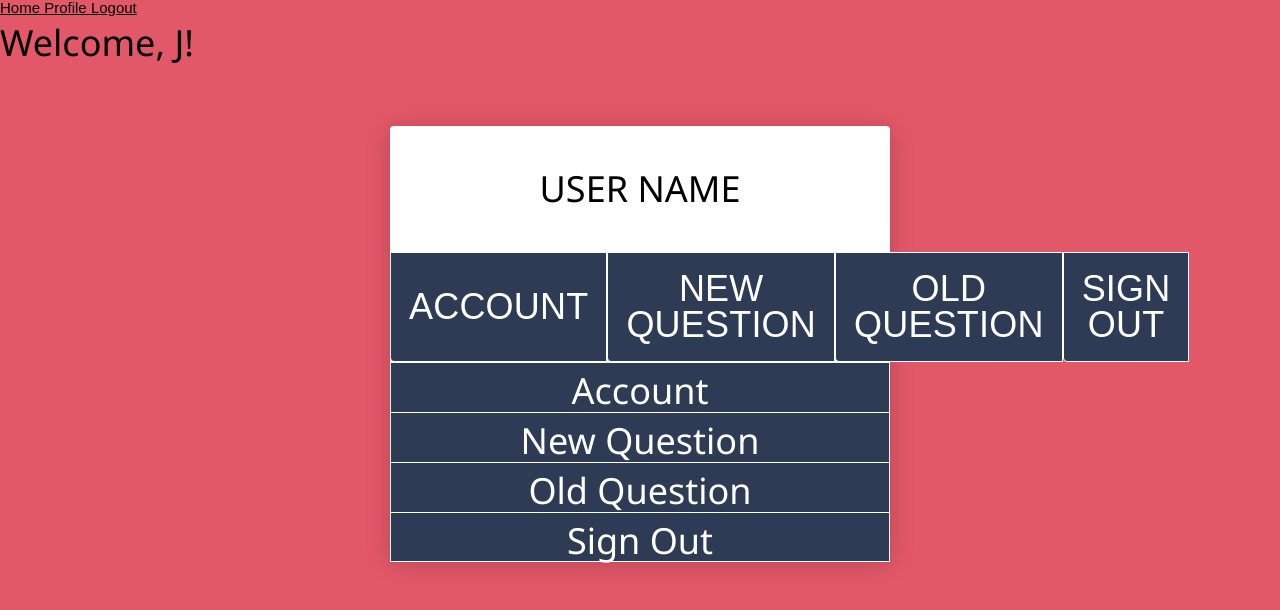
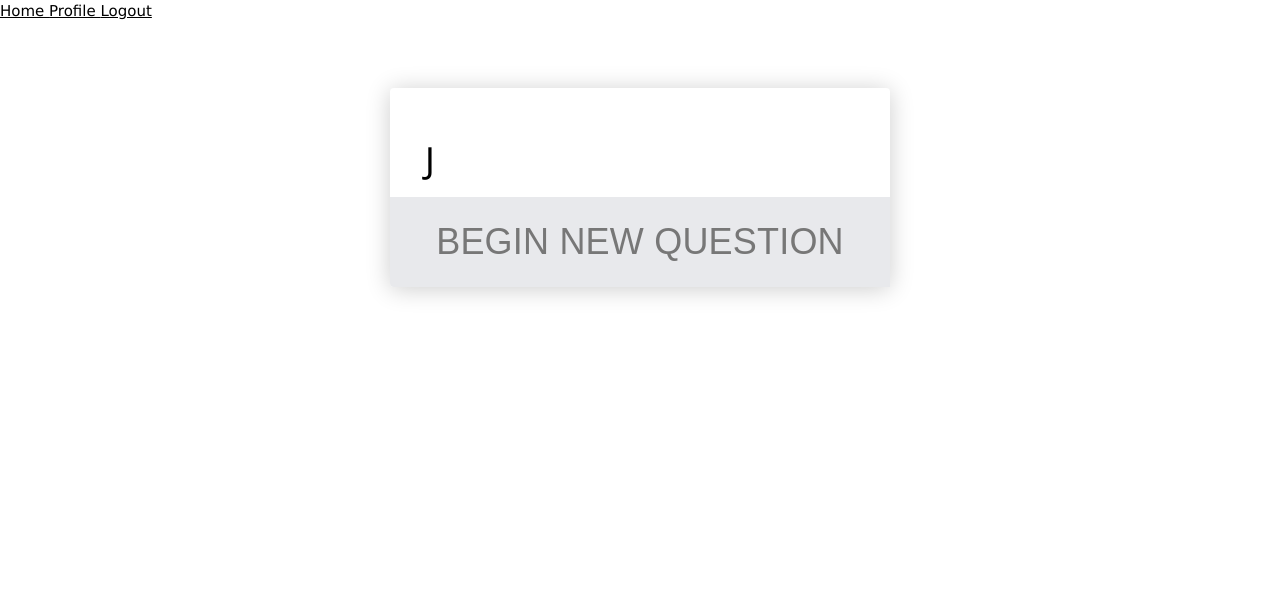
Before and after one commit to Gushroom/MedAiID, a Flask app: page /profile in a window 1280 px wide. Shown: the top 610 px of the page. Run offline with Flask 2, Linux system fonts and the light colour scheme; a user stored in the database is signed in.

Commit message:
update style

```diff
--- /dev/null
+++ b/app/static/css/login.css
@@ -0,0 +1,98 @@
+.login-form {
+  background: #fff;
+  width: 500px;
+  margin: 65px auto;
+  display: -webkit-box;
+  display: flex;
+  -webkit-box-orient: vertical;
+  -webkit-box-direction: normal;
+          flex-direction: column;
+  border-radius: 4px;
+  box-shadow: 0 2px 25px rgba(0, 0, 0, 0.2);
+}
+.login-form h1 {
+  padding: 35px 35px 0 35px;
+  font-weight: 300;
+}
+.login-form .content {
+  padding: 35px;
+  text-align: center;
+}
+.login-form .input-field {
+  padding: 12px 5px;
+}
+.login-form .input-field input {
+  font-size: 16px;
+  display: block;
+  font-family: 'Rubik', sans-serif;
+  width: 100%;
+  padding: 10px 1px;
+  border: 0;
+  border-bottom: 1px solid #747474;
+  outline: none;
+  -webkit-transition: all .2s;
+  transition: all .2s;
+}
+.login-form .input-field input::-webkit-input-placeholder {
+  text-transform: uppercase;
+}
+.login-form .input-field input::-moz-placeholder {
+  text-transform: uppercase;
+}
+.login-form .input-field input:-ms-input-placeholder {
+  text-transform: uppercase;
+}
+.login-form .input-field input::-ms-input-placeholder {
+  text-transform: uppercase;
+}
+.login-form .input-field input::placeholder {
+  text-transform: uppercase;
+}
+.login-form .input-field input:focus {
+  border-color: #222;
+}
+.login-form a.link {
+  text-decoration: none;
+  color: #747474;
+  letter-spacing: 0.2px;
+  text-transform: uppercase;
+  display: inline-block;
+  margin-top: 20px;
+}
+.login-form .action {
+  display: -webkit-box;
+  display: flex;
+  -webkit-box-orient: horizontal;
+  -webkit-box-direction: normal;
+          flex-direction: row;
+}
+.login-form .action button {
+  width: 100%;
+  border: none;
+  padding: 18px;
+  font-family: 'Rubik', sans-serif;
+  cursor: pointer;
+  text-transform: uppercase;
+  background: #e8e9ec;
+  color: #777;
+  border-bottom-left-radius: 4px;
+  border-bottom-right-radius: 0;
+  letter-spacing: 0.2px;
+  outline: 0;
+  -webkit-transition: all .3s;
+  transition: all .3s;
+}
+.login-form .action .button:hover {
+  background: #d8d8d8;
+}
+
+.login-form .action .button {
+  background: #2d3b55;
+  color: #fff;
+  border-bottom-left-radius: 0;
+  border-bottom-right-radius: 4px;
+}
+
+.login-form .action .button:hover {
+  background: #3c4d6d;
+}
--- a/app/static/css/question.css
+++ b/app/static/css/question.css
@@ -16,7 +16,7 @@
   box-sizing: border-box;
 }
 
-.
+
 
 .input-group .input-box{
   background-color: #2d3b55; /* Green background */
--- a/app/templates/base.html
+++ b/app/templates/base.html
@@ -6,9 +6,12 @@
     <meta http-equiv="X-UA-Compatible" content="IE=edge">
     <meta name="viewport" content="width=device-width, initial-scale=1">
     <title>MedAiid</title>
+    <!-- <link rel="stylesheet" href="{{ url_for('static', filename='css/user.css')}}" /> -->
     <!-- <link rel="stylesheet" href="https://cdnjs.cloudflare.com/ajax/libs/bulma/0.7.2/css/bulma.min.css" /> -->
-    <link rel="stylesheet" href="{{ url_for('static', filename='css/w3.css')}}" />
-    <link rel="stylesheet" href="{{ url_for('static', filename='css/user.css')}}" />
+    <!-- <link rel='stylesheet' href='https://fonts.googleapis.com/css?family=Rubik:400,700'> -->
+    <!-- <link rel="stylesheet" href="{{ url_for('static', filename='css/w3.css')}}" /> -->
+    <!-- <link rel="stylesheet" href="{{ url_for('static', filename='css/base.css')}}" /> -->
+    <link rel="stylesheet" href="https://www.w3schools.com/w3css/4/w3.css">
 </head>
 
 <body>
--- a/app/templates/profile.html
+++ b/app/templates/profile.html
@@ -2,23 +2,13 @@
 
 {% block content %}
 <h1 class="title">
-    Welcome, {{ name }}!
-    <div class="user-form">
+    <link rel="stylesheet" href="{{ url_for('static', filename='css/login.css')}}" />
+    <div class="login-form">
       <form>
-        <h1>USER NAME</h1>
-          <div class="action">
-            <button>Account</button>
-            <button>New Question</button>
-            <button>Old Question</button>
-            <button>Sign Out</button>
+        <h1 class="title">{{ name }}</h1>
+          <div class="action start-question">
+            <button>Begin New Question</button>
           </div>
-
-        <div class="btn-group">
-          <button>Account</button>
-          <button>New Question</button>
-          <button>Old Question</button>
-          <button>Sign Out</button>
-        </div>
       </form>
     </div>
 </h1>
```
Also changed, not shown: app/static/css/base.css (added, +74 -0 lines), app/templates/login.html (+8 -6 lines), app/templates/question.html (added, +59 -0 lines), app/templates/upload.html (added, +10 -0 lines).
